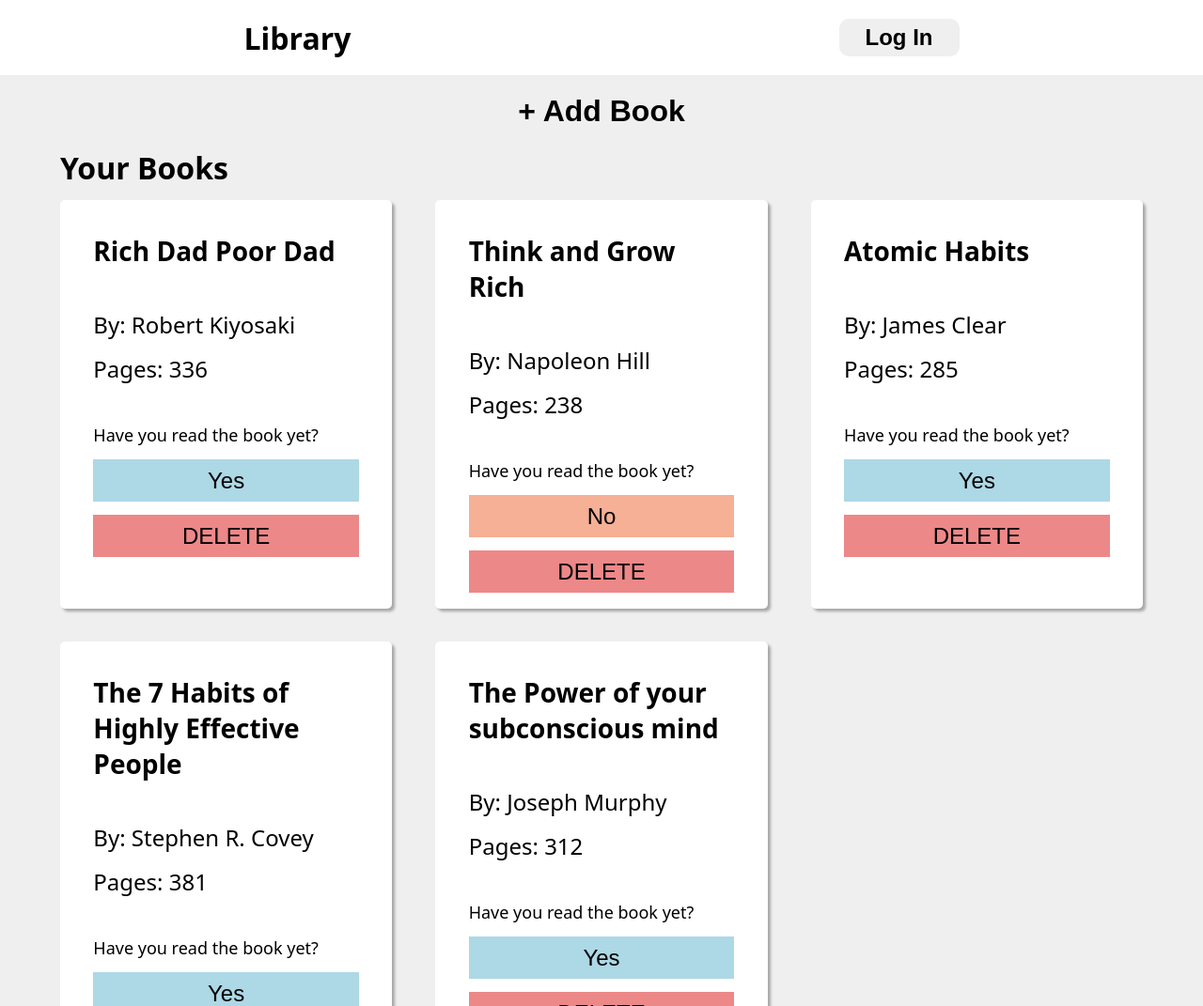
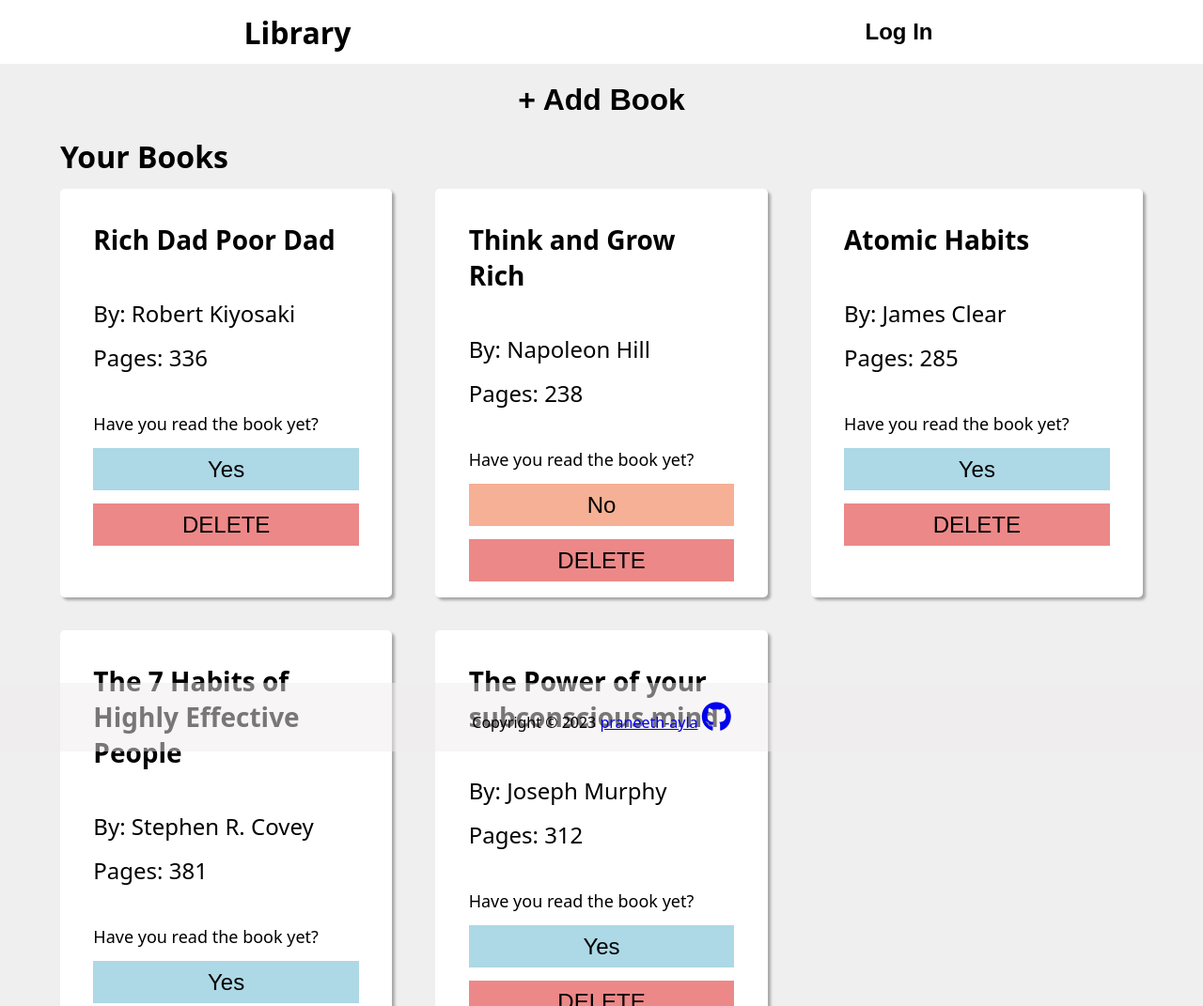
Before and after one commit to praneeth-ayla/Library, a plain HTML site: page index.html in a window 1280 px wide. Shown: the top 1071 px of the page at 94% size. Drawn offline with Linux system fonts and the light colour scheme.

Commit message:
added footer

```diff
--- a/index.html
+++ b/index.html
@@ -5,6 +5,10 @@
 		<meta name="viewport" content="width=device-width, initial-scale=1.0" />
 		<title>Library</title>
 		<link rel="stylesheet" href="style.css" />
+		<script
+			src="https://kit.fontawesome.com/d1d6edd90f.js"
+			crossorigin="anonymous"
+		></script>
 	</head>
 	<body>
 		<div id="header">
@@ -16,6 +20,17 @@
 			<button id="addBtn">+ Add Book</button>
 			<div id="yourBooks">Your Books</div>
 			<div id="cards"></div>
+		</div>
+		<div class="footer">
+			<span
+				>Copyright © 2023
+				<a href="https://github.com/praneeth-ayla"
+					>praneeth-ayla</a
+				></span
+			>
+			<a href="https://github.com/praneeth-ayla/Library"
+				><i class="fab fa-github fa-2x"></i
+			></a>
 		</div>
 		<dialog id="modal">
 			<button id="closeBtn">X</button>
--- a/style.css
+++ b/style.css
@@ -3,7 +3,7 @@ body {
 	background-color: #efefef;
 	margin: 0;
 	display: grid;
-	grid-template-rows: 1fr 10fr;
+	grid-template-rows: 1fr auto 1fr;
 	font-family: system-ui, -apple-system, BlinkMacSystemFont, "Segoe UI",
 		Roboto, Oxygen, Ubuntu, Cantarell, "Open Sans", "Helvetica Neue",
 		sans-serif;
@@ -27,11 +27,13 @@ button:hover {
 }
 
 #loginBtn {
-	height: 50%;
+	height: 100%;
+	padding: 20px;
 	width: 10%;
 	border-radius: 10px;
 	font-size: x-large;
 	font-weight: bolder;
+	background-color: white;
 }
 
 #icon {
@@ -41,9 +43,10 @@ button:hover {
 
 #main {
 	display: grid;
-	grid-template-rows: 1fr 1fr 10fr;
+	grid-template-rows: 1fr 1fr auto;
 	height: 100vh;
 	background-color: #efefef;
+	padding-bottom: 50px;
 }
 #addBtn {
 	padding: 20px;
@@ -120,6 +123,7 @@ input {
 	grid-auto-rows: auto;
 	gap: 4%;
 	grid-row-gap: 4%;
+	padding-bottom: 100px;
 }
 
 #card {
@@ -163,3 +167,14 @@ input {
 	font-size: 150%;
 	margin-bottom: 10%;
 }
+
+.footer {
+	position: fixed;
+	bottom: 0;
+	left: 0;
+	right: 0;
+	text-align: center;
+	padding: 20px;
+	background-color: rgb(240, 236, 236, 0.5);
+	z-index: 1; /* Ensure it appears above other content */
+}
```
